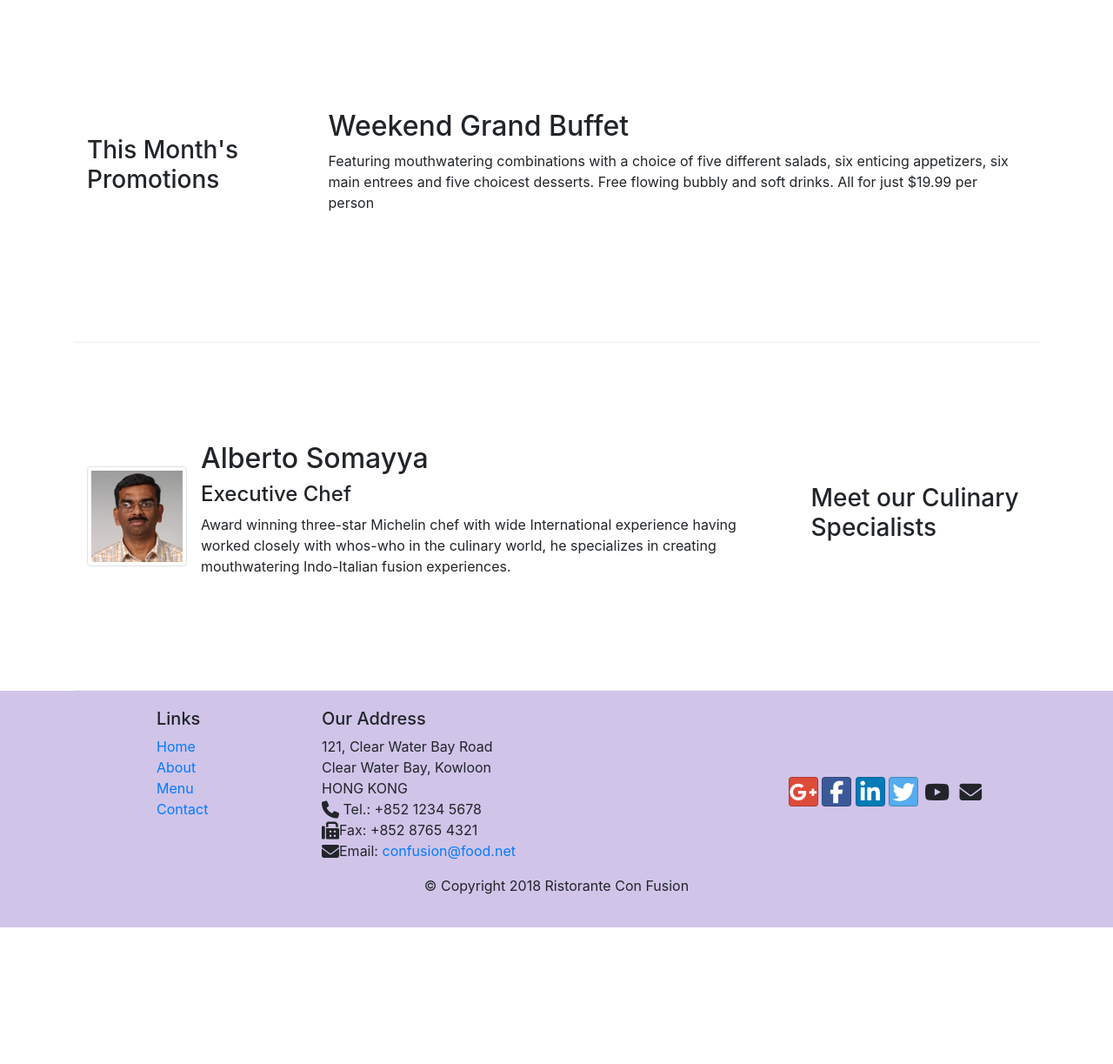
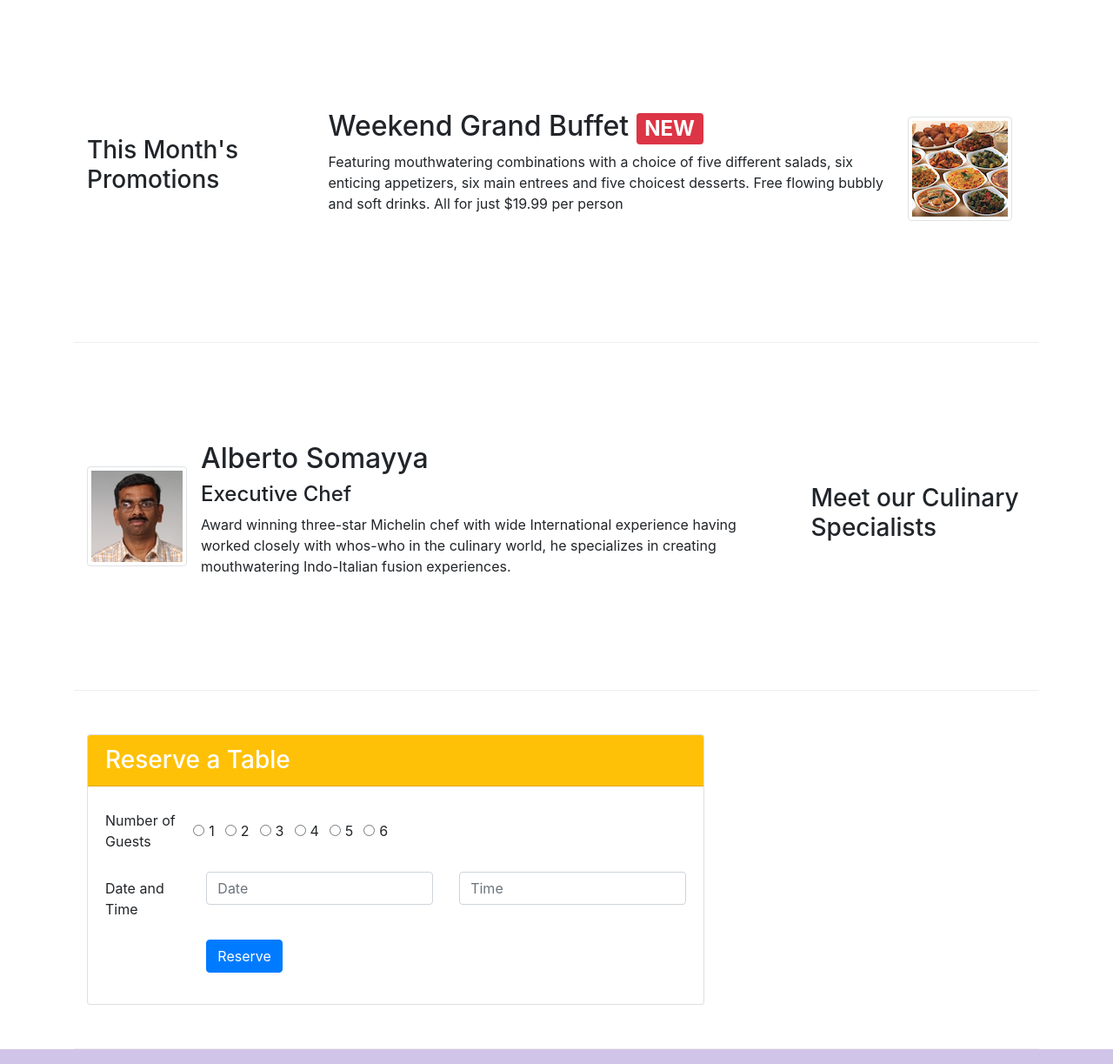
Before and after one commit to czhou29/confusion_bootstrap, a plain HTML site: page index.html in a window 1280 px wide. Shown: the part 740-1963 px from the top of the page at 87% size. Before the commit the page ends 1806 px from the top, so only its background shows below. Drawn offline with nearby package versions, Linux system fonts and the light colour scheme.

Commit message:
Assignment 2

```diff
--- a/index.html
+++ b/index.html
@@ -39,8 +39,11 @@
                     <h1>Ristorante con Fusion</h1>
                     <p>We take inspiration from the World's best cuisines, and create a unique fusion experience. Our lipsmacking creations will tickle your culinary senses!</p>
                 </div>
-                <div class="col-12 col-sm align-self-center">
+                <div class="col-12 col-sm-3 align-self-center">
                 	<img src="img/logo.png" class="img-fluid">
+                </div>
+                <div class="col-12 col-sm-3 align-self-center">
+                	<a class="btn btn-warning btn-lg btn-block" href="#reserve">Reserve a Table</a>
                 </div>
             </div>
         </div>
@@ -72,8 +75,15 @@
                 <h3>This Month's Promotions</h3>
             </div>
             <div class="col col-sm col-md">
-                <h2>Weekend Grand Buffet</h2>
-                <p>Featuring mouthwatering combinations with a choice of five different salads, six enticing appetizers, six main entrees and five choicest desserts. Free flowing bubbly and soft drinks. All for just $19.99 per person </p>
+
+            	<div class="media">
+                    <div class="media-body">
+                        <h2 class="mt-0">Weekend Grand Buffet <span class="badge badge-danger">NEW</span></h2>
+                    	<p class="d-none d-sm-block ">Featuring mouthwatering combinations with a choice of five different salads, six enticing appetizers, six main entrees and five choicest desserts. Free flowing bubbly and soft drinks. All for just $19.99 per person </p>
+                    </div>
+                    <img class="d-flex mr-3 img-thumbnail align-self-center order-sm-last"
+                                src="img/buffet.png" alt="Grand Buffet">
+                </div>
             </div>
         </div>
 
@@ -97,6 +107,60 @@
                 </div>
             </div>
         </div>
+
+	    <div class="row row-content"  id="reserve">
+            <div class="col-12 col-sm-8 align-items-center">
+		    	<div class="card">
+		    		<h3 class="card-header bg-warning text-white">Reserve a Table</h3>
+		    		<div class="card-body">
+		    			<form>
+		    				<div class="form-group row">
+			    				<label for="numgst" class="col-12 col-md-2 col-form-label">Number of Guests</label>
+			    				<div class="form-check form-check-inline">
+									<input class="form-check-input" type="radio" name="numOptions">
+									<label class="form-check-label" for="1">1</label>
+									</div>
+									<div class="form-check form-check-inline">
+									<input class="form-check-input" type="radio" name="numOptions">
+									<label class="form-check-label" for="2">2</label>
+									</div>
+									<div class="form-check form-check-inline">
+									<input class="form-check-input" type="radio" name="numOptions">
+									<label class="form-check-label" for="3">3</label>
+									</div>
+									<div class="form-check form-check-inline">
+									<input class="form-check-input" type="radio" name="numOptions">
+									<label class="form-check-label" for="4">4</label>
+									</div>
+									<div class="form-check form-check-inline">
+									<input class="form-check-input" type="radio" name="numOptions">
+									<label class="form-check-label" for="5">5</label>
+									</div>
+									<div class="form-check form-check-inline">
+									<input class="form-check-input" type="radio" name="numOptions">
+									<label class="form-check-label" for="6">6</label>
+									</div>
+			    			</div>
+			    			<div class="form-group row">
+                        <label for="time" class="col-12 col-md-2 col-form-label">Date and Time</label>
+                        <div class="col-12 col-md-5">
+                            <input type="text" class="form-control" id="date" name="date" placeholder="Date">
+                        </div>
+                        <div class="col-12 col-md-5">
+                            <input type="text" class="form-control" id="time" name="time" placeholder="Time">
+                        </div>
+                    </div>
+
+                    <div class="form-group row">
+                        <div class="offset-md-2 col-md-10">
+                            <button type="submit" class="btn btn-primary">Reserve</button>
+                        </div>
+                    </div>
+		    			</form>
+		    		</div>
+		    	</div>
+		    </div>
+	    </div>
     </div>
 
     <footer class="footer">
```
